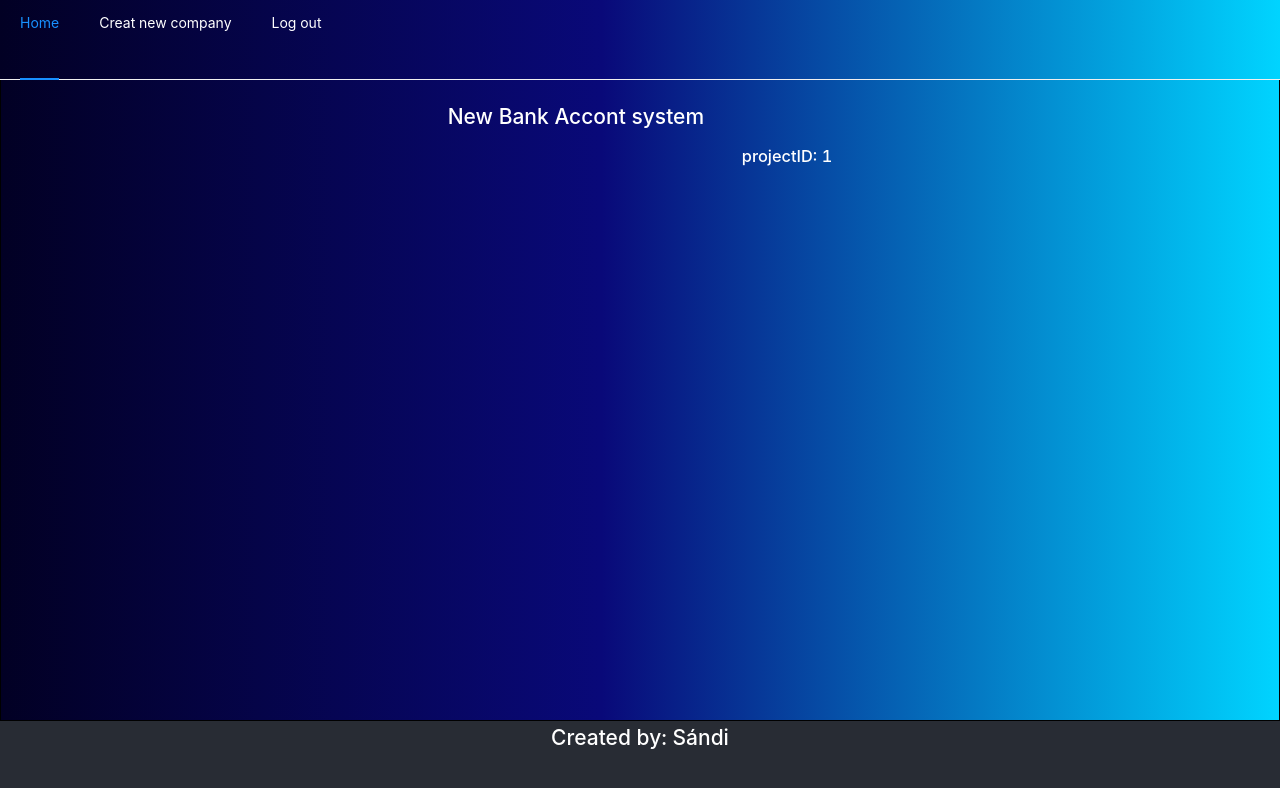
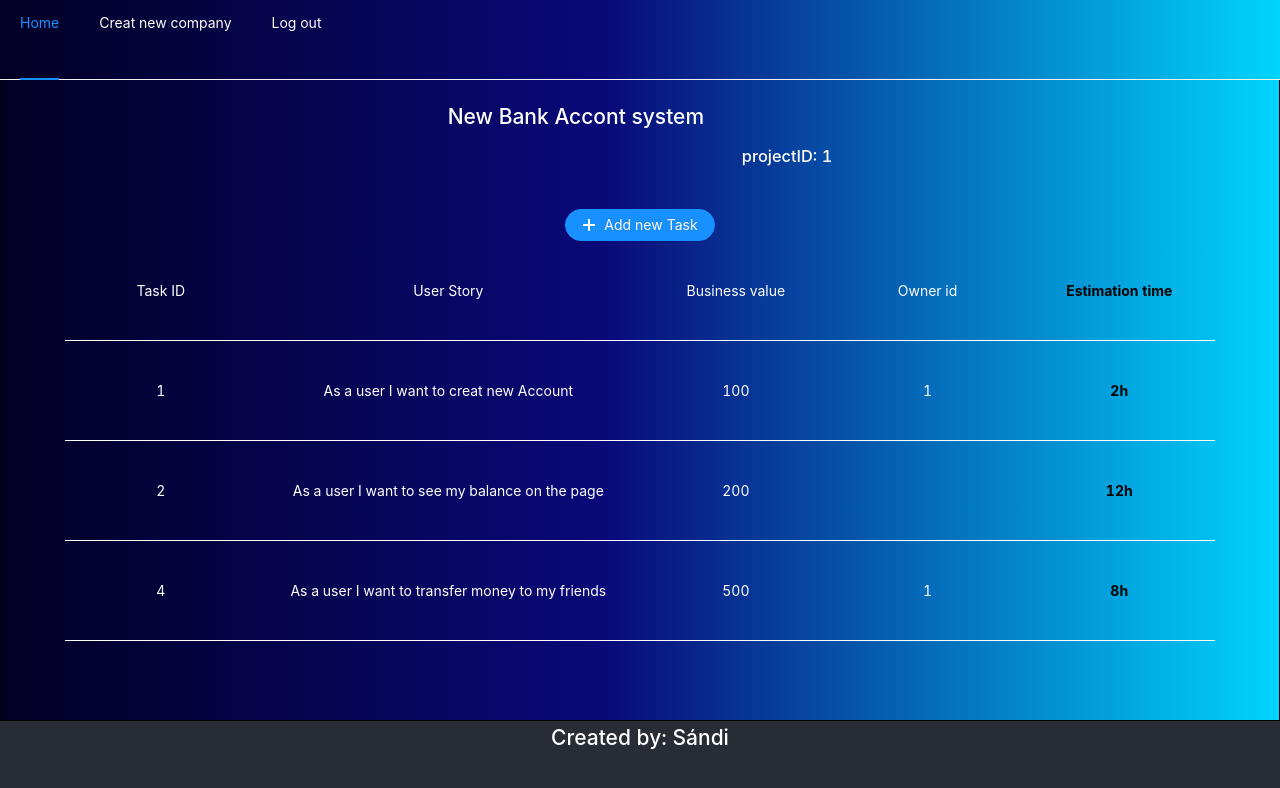
Before and after one commit to snegyeliczky/Kinsta-Pet-Project, a React (Create React App) app in the folder client/: page /project/1 in a window 1280 px wide. Shown: the top 788 px of the page. Built offline with nearby package versions, Linux system fonts and the light colour scheme.

Commit message:
task modal added to add task

```diff
--- a/client/src/assets/ProjectStyle.css
+++ b/client/src/assets/ProjectStyle.css
@@ -24,3 +24,34 @@
     align-self: center;
     color: white;
 }
+
+.task-container{
+    width: 90%;
+    margin: 0 auto;
+    margin-top: 20px;
+}
+
+.task-component{
+    display: grid;
+    grid-template-columns: repeat(6,1fr);
+    grid-auto-rows: minmax(100px,auto);
+}
+
+.task-userStory{
+    grid-column: 2/4;
+}
+
+.task-part{
+    color: white;
+    display: flex;
+    justify-content: center;
+    align-items: center;
+    border-bottom: 1px solid white;
+    text-align: center;
+    padding: 8px;
+}
+
+.task-estimation{
+    color: black;
+    font-weight: bold;
+}
--- /dev/null
+++ b/client/src/components/Modals/NewTaskModal.tsx
@@ -0,0 +1,77 @@
+import React, {Dispatch, SetStateAction, useState} from 'react';
+import {Modal, Button, Input} from 'antd';
+import "../../assets/ModalStyle.css";
+import { PlusOutlined, ProjectOutlined } from '@ant-design/icons';
+import {useHistory} from "react-router-dom";
+import TextArea from "antd/es/input/TextArea";
+
+interface Props {
+    projectId:number
+
+}
+
+const NewTaskModal:React.FC<Props>= ({projectId}) => {
+
+    const [visible, setVisible] = useState(false);
+    const[UserStory, setUserStory ] = useState("");
+    const[BusinessValue, setBusinessValue ] = useState(0);
+    const[OwnerId, setOwnerId ] = useState<number|null>(null);
+    const[Estimation, setEstimation] = useState(0);
+
+    const history= useHistory();
+
+    const showModal = (event: React.MouseEvent<HTMLElement>) => {
+        event.stopPropagation();
+        setVisible(!visible);
+    };
+
+    const handleSave = (e:React.MouseEvent<HTMLElement>) => {
+        e.stopPropagation();
+        if (UserStory.length>2){
+            setVisible(!visible);
+        }else alert("Project name must be 3 character long!")
+
+    };
+
+    const handleCancel = (e:React.MouseEvent<HTMLElement>) => {
+        e.stopPropagation();
+        setVisible(false);
+    };
+
+
+
+    return (
+        <div onClick={event => {event.stopPropagation()}} className={"modal"} style={{}}>
+            <Button shape={"round"} icon={<PlusOutlined />} type={"primary"} onClick={event => {
+                showModal(event)
+            }}>
+                Add new Task
+            </Button>
+            <Modal
+                title="Create new project"
+                visible={visible}
+                onOk={e => {handleSave(e)}}
+                onCancel={e => handleCancel(e)}
+
+            >
+                <div className={"newProjectForm"}>
+                    <Input.TextArea placeholder={"User Story"}
+                           onChange={event => {setUserStory(event.target.value)}}
+                    />
+                    <Input placeholder={"Business value"} prefix={<ProjectOutlined />}  type={"number"}
+                           onChange={event => {setBusinessValue(event.target.valueAsNumber)}}
+                    />
+                    <Input placeholder={"Owner"} prefix={<ProjectOutlined />}  type={"number"}
+                           onChange={event => {setOwnerId(event.target.valueAsNumber)}}
+                    />
+                    <Input placeholder={"Estimation"} prefix={<ProjectOutlined />}  type={"number"}
+                           onChange={event => {setEstimation(event.target.valueAsNumber)}}
+                    />
+                </div>
+
+            </Modal>
+        </div>
+    )
+};
+
+export default NewTaskModal;
--- /dev/null
+++ b/client/src/components/TaskComponent.tsx
@@ -0,0 +1,20 @@
+import React from 'react';
+import {Task} from "../interfaces/Task";
+
+interface Props {
+    task:Task
+}
+
+const TaskComponent:React.FC<Props> = ({task}) => {
+    return (
+        <div className={"task-component"}>
+            <div className={"task-id task-part"}>{task.id}</div>
+            <div className={"task-userStory task-part"}>{task.userStory}</div>
+            <div className={"task-businessValue task-part"}>{task.businessValue}</div>
+            <div className={"task-ownerId task-part"}>{task.ownerId}</div>
+            <div className={"task-estimation task-part"}>{task.estimation}h</div>
+        </div>
+    );
+};
+
+export default TaskComponent;
--- a/client/src/pages/ProjectPage.tsx
+++ b/client/src/pages/ProjectPage.tsx
@@ -2,6 +2,9 @@ import React from 'react';
 import {useParams} from "react-router";
 import ProjectService from "../services/ProjectService";
 import "../assets/ProjectStyle.css"
+import TaskService from "../services/TaskService";
+import TaskComponent from "../components/TaskComponent";
+import NewTaskModal from "../components/Modals/NewTaskModal";
 
 const ProjectPage = () => {
 
@@ -22,12 +25,36 @@ const ProjectPage = () => {
         )
     };
 
+    const getTasks = () =>{
+        let tasksByProjectId = TaskService.getTasksByProjectId(parseInt(id));
+        console.log(tasksByProjectId);
+       return  tasksByProjectId.map(task=>{
+            return(
+                <TaskComponent key={task.id} task={task}/>
+            )
+        })
+    };
+
 
 
     return (
+        <div>
         <div className={"project-container"}>
             {getProjectData()}
         </div>
+
+            <div className={"task-container"}>
+                <NewTaskModal projectId={parseInt(id)}/>
+                <div id={"task-names"} className={"task-component"}>
+                    <div className={"task-id task-part"}>Task ID</div>
+                    <div className={"task-userStory task-part"}>User Story</div>
+                    <div className={"task-businessValue task-part"}>Business value</div>
+                    <div className={"task-ownerId task-part"}>Owner id</div>
+                    <div className={"task-estimation task-part"}>Estimation time</div>
+                </div>
+                {getTasks()}
+            </div>
+       </div>
     );
 };
 
--- a/client/src/services/TaskService.tsx
+++ b/client/src/services/TaskService.tsx
@@ -26,7 +26,7 @@ taskList.push(task2);
 
 let task3:Task ={
     id:taskList.length+1,
-    projectId:1,
+    projectId:2,
     userStory:"As a user I want to transfer money to my friends",
     businessValue:500,
     estimation:8,
@@ -37,7 +37,7 @@ taskList.push(task3);
 
 let task4:Task ={
     id:taskList.length+1,
-    projectId:2,
+    projectId:1,
     userStory:"As a user I want to transfer money to my friends",
     businessValue:500,
     estimation:8,
@@ -48,4 +48,9 @@ taskList.push(task4);
 
 export default {
 
+    getTasksByProjectId:(projectID:number):Task[]=>{
+       return taskList.filter(task =>{
+            return task.projectId===projectID;
+        })
+    }
 }
```
